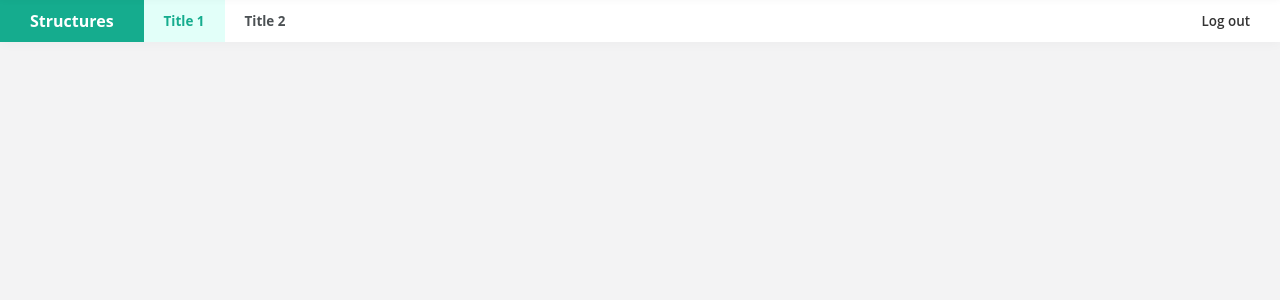
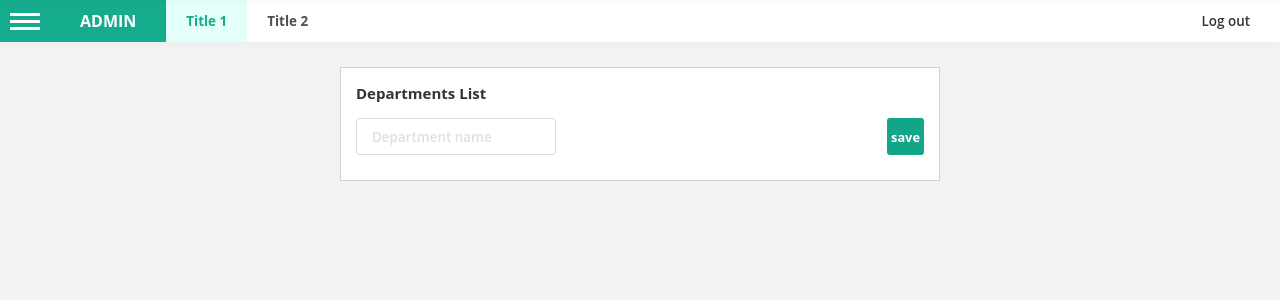
Before and after one commit to Nastromo/structure, a React (Create React App) app: page /account/departments in a window 1280 px wide. Shown: the top 300 px of the page. Built offline with nearby package versions, Linux system fonts and the light colour scheme.

Commit message:
humburger done

```diff
--- /dev/null
+++ b/src/components/Departments.js
@@ -0,0 +1,56 @@
+import React, { Component } from 'react';
+import { connect } from 'react-redux';
+import { addDep, delDep } from '../store/actions/Deps';
+
+
+export class Departments extends Component {
+    addDep = (e) => {
+        if (this.name) {
+            this.props.addDep(this.name.value);
+        }
+    }
+
+    delDep = (e) => {
+        this.props.delDep(Number(e.target.id));
+    }
+
+    render() {
+        return (
+            <div className="just-cen">
+                <div className="pad-whi">
+                    <p className="side-t">Departments List</p>
+                    <div className="fle-in-spe">
+                        <input className="simple-input" placeholder="Department name" type="text" ref={el => this.name = el} />
+                        <div onClick={this.addDep} className="add-btn">save</div>
+                    </div>
+                    <div>
+                        {
+                            this.props.list.map((item, i) => {
+                                return (
+                                    <div key={i} className="item-spec-l">
+                                        <p className="code-pp">{item}</p>
+                                        <div id={i} onClick={this.delDep} className="del-all">del</div>
+                                    </div>
+                                )
+                            })
+                        }
+                    </div>
+                </div>
+            </div>
+        )
+    }
+}
+
+
+const mapStateToProps = (state) => ({
+    list: state.deps
+})
+
+
+const mapDispatchToProps = dispatch => ({
+    addDep: (text) => dispatch(addDep(text)),
+    delDep: (index) => dispatch(delDep(index)),
+})
+
+
+export default connect(mapStateToProps, mapDispatchToProps)(Departments)
--- a/src/components/Navigation.js
+++ b/src/components/Navigation.js
@@ -1,7 +1,7 @@
 import React, { Component } from 'react';
 import { connect } from 'react-redux';
 import { Link, withRouter } from 'react-router-dom';
-import { showMenu } from '../store/actions/ShowMenu';
+import { showMenu, showItems } from '../store/actions/ShowMenu';
 
 
 
@@ -38,7 +38,7 @@ export class Navigation extends Component {
     }
 
     handleExit = () => {
-        this.props.history.push(`/option1`);
+        this.props.history.push(`/`);
     }
 
     handleSettings = () => {
@@ -49,8 +49,14 @@ export class Navigation extends Component {
         this.props.showMenu(true);
     }
 
-    hideSideMenu = () => {
+    hideSideMenu = (e) => {
+        if (e.target.id !== `item-m`) {
             this.props.showMenu(false);
+        }
+    }
+
+    showItems = (e) => {
+        this.props.showItems(!this.props.subItems);
     }
 
     render() {
@@ -58,7 +64,12 @@ export class Navigation extends Component {
             <div className="white-back">
                 <div className="main-nav">
                     <div className="main-categories">
-                        <p onClick={this.showMenu} className="logo-text">Structures</p>
+                        <div onClick={this.showMenu} className="hamburger">
+                            <div className="ham-line"></div>
+                            <div className="ham-line"></div>
+                            <div className="ham-line"></div>
+                        </div>
+                        <p className="logo-text">ADMIN</p>
                         <Link
                             id="option1"
                             onClick={this.handleClick}
@@ -78,6 +89,9 @@ export class Navigation extends Component {
                 </div>
                 <div onClick={this.hideSideMenu} className={this.props.sideMenu ? "shadow" : "shadow shadow-hide"} >
                     <div className={this.props.sideMenu ? "side-menu" : "side-menu side-menu-hide"}>
+                        <div className="struct">
+                            <p onClick={this.showItems} id="item-m">STRUCTURE</p>
+                            <div className={this.props.subItems ? "sub-struct-show" : "sub-struct"}>
                                 <Link
                                     id="departments"
                                     onClick={this.handleDep}
@@ -100,6 +114,9 @@ export class Navigation extends Component {
                                     to="/account/tests">Test Maintenance</Link>
                             </div>
                         </div>
+
+                    </div>
+                </div>
             </div>
         )
     }
@@ -107,11 +124,13 @@ export class Navigation extends Component {
 
 const mapStateToProps = (state) => ({
     sideMenu: state.sideMenu,
+    subItems: state.subItems,
 
 })
 
 const mapDispatchToProps = (dispatch) => ({
-    showMenu: (bool) => dispatch(showMenu(bool))
+    showMenu: (bool) => dispatch(showMenu(bool)),
+    showItems: (bool) => dispatch(showItems(bool))
 })
 
 export default connect(mapStateToProps, mapDispatchToProps)(withRouter(Navigation))
--- a/src/components/PrivateRoute.js
+++ b/src/components/PrivateRoute.js
@@ -9,6 +9,7 @@ import Instruments from './Instruments';
 import Elements from './Elements';
 import Specimens from './Specimens';
 import Tests from './Tests';
+import Departments from './Departments';
 
 
 
@@ -23,6 +24,7 @@ export class PrivateRoute extends Component {
             <div>
                 <Navigation />
                 <Switch>
+                    <Route exact path="/account/departments" component={Departments} />
                     <Route exact path="/account/main" component={Main} />
                     <Route exact path="/account/products" component={Product} />
                     <Route exact path="/account/instruments" component={Instruments} />
--- a/src/index.css
+++ b/src/index.css
@@ -1788,7 +1788,7 @@ p.logo-text:hover {
 }
 
 .side-menu {
-    padding: 25px 0;
+    padding: 25px;
     width: 300px;
     height: 100%;
     position: absolute;
@@ -2017,3 +2017,36 @@ p.logo-text:hover {
 .fle-tt {
     display: flex;
 }
+
+.hamburger {
+    display: flex;
+    flex-direction: column;
+    justify-content: center;
+    align-items: center;
+    background: #15ac8e;
+    height: 42px;
+    padding: 0 10px ;
+    cursor: pointer;
+}
+
+.ham-line {
+    background: #fff;
+    height: 3px;
+    width: 30px;
+    margin: 2px 0;
+}
+
+.struct p {
+    font-weight: 700;
+    font-size: 0.84rem;
+    cursor: pointer;
+}
+
+.sub-struct {
+    display: none;
+}
+
+.sub-struct-show {
+    display: flex;
+    flex-direction: column;
+}
--- /dev/null
+++ b/src/store/actions/Deps.js
@@ -0,0 +1,9 @@
+export const addDep = (text) => ({
+    type: 'ADD_DEP',
+    text
+});
+
+export const delDep = (index) => ({
+    type: 'DEL_DEP',
+    index
+});
--- a/src/store/actions/ShowMenu.js
+++ b/src/store/actions/ShowMenu.js
@@ -2,3 +2,9 @@ export const showMenu = (bool) => ({
     type: 'SHOW_SIDE_MENU',
     bool
 });
+
+
+export const showItems = (bool) => ({
+    type: 'SHOW_MENU_ITEMS',
+    bool
+});
--- /dev/null
+++ b/src/store/reducers/Deps.js
@@ -0,0 +1,16 @@
+export const deps = (state = [], action) => {
+    let newState;
+    switch (action.type) {
+        case `ADD_DEP`:
+            newState = JSON.parse(JSON.stringify(state));
+            newState.push(action.text);
+            return newState;
+
+        case `DEL_DEP`:
+            newState = JSON.parse(JSON.stringify(state));
+            newState.splice(action.index, 1);
+            return newState;
+
+        default: return state;
+    }
+}
--- a/src/store/reducers/ShowMenu.js
+++ b/src/store/reducers/ShowMenu.js
@@ -6,3 +6,12 @@ export const sideMenu = (state = false, action) => {
         default: return state;
     }
 }
+
+export const subItems = (state = false, action) => {
+    switch (action.type) {
+        case `SHOW_MENU_ITEMS`:
+            return action.bool;
+
+        default: return state;
+    }
+}
```
Also changed, not shown: src/store/reducers/RootReducer.js (+5 -2 lines). Lines whose indentation alone changed are shown as unchanged.
